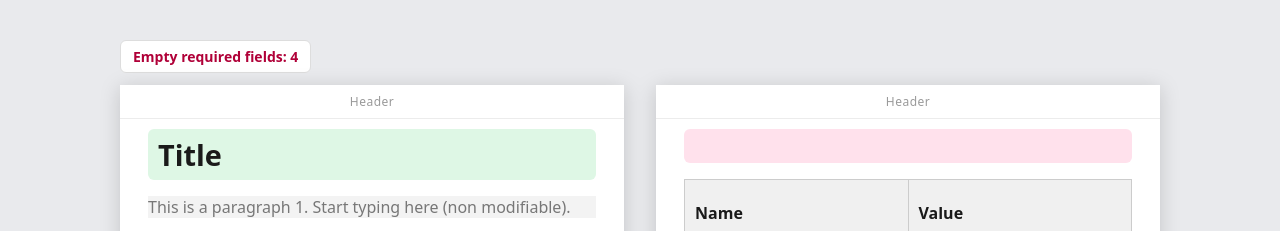
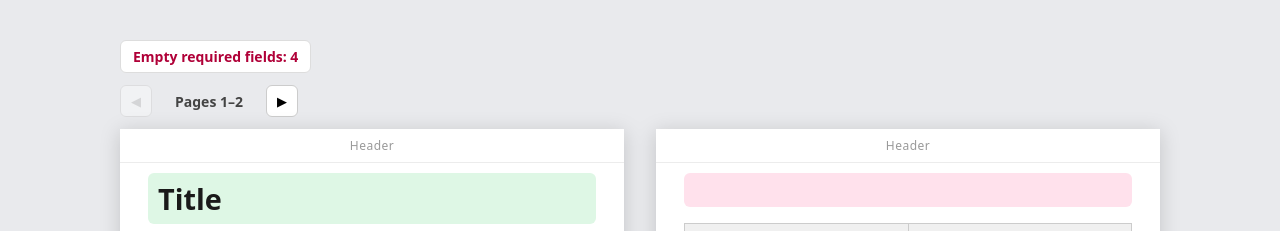
Before and after one commit to royyandzakiy/tiptap-dynamic-docs, a website built with Vite: page index.html in a window 1280 px wide. Shown: the top 231 px of the page. Built offline with nearby package versions, Linux system fonts and the light colour scheme; what @tiptap/extension-color would draw is missing.

Commit message:
added pagination

```diff
--- a/index.html
+++ b/index.html
@@ -8,6 +8,11 @@
   <body>
     <div id="app">
       <div id="empty-counter" class="counter"></div>
+      <div class="pager">
+        <button id="page-prev" title="Previous pages">◀</button>
+        <span id="page-label">Pages 1–2</span>
+        <button id="page-next" title="Next pages">▶</button>
+      </div>
       <div class="page-area">
         <div id="editor"></div>
         <div class="page-furniture" aria-hidden="true">
--- a/src/main.js
+++ b/src/main.js
@@ -787,3 +787,53 @@ document.addEventListener('mousedown', (ev) => {
   if (editor.view.dom.contains(ev.target) || bubbleEl.contains(ev.target)) return
   hideToolbar()
 })
+
+// --- Pager: navigate the spread 2 pages at a time ---------------------------
+// The multicol layout already lays out every page as a column flowing to the
+// right (clipped by overflow:hidden). We reveal further pages by scrolling the
+// editor horizontally by exactly two columns; the white panels + header/footer
+// are a fixed frame (background-attachment stays put), so only content moves.
+const pmEl = editor.view.dom
+const prevBtn = document.querySelector('#page-prev')
+const nextBtn = document.querySelector('#page-next')
+const pageLabel = document.querySelector('#page-label')
+const footLeft = document.querySelector('.pf-bottom.pf-left')
+const footRight = document.querySelector('.pf-bottom.pf-right')
+let spread = 0
+
+function spreadStep() {
+  const cs = getComputedStyle(pmEl)
+  const inner =
+    pmEl.clientWidth - (parseFloat(cs.paddingLeft) || 0) - (parseFloat(cs.paddingRight) || 0)
+  return inner + (parseFloat(cs.columnGap) || 0) // two columns + one gap
+}
+
+function maxSpread() {
+  const maxScroll = Math.max(0, pmEl.scrollWidth - pmEl.clientWidth)
+  return Math.ceil((maxScroll - 1) / spreadStep())
+}
+
+function renderPager() {
+  const ms = Math.max(0, maxSpread())
+  spread = Math.min(Math.max(0, spread), ms)
+  pmEl.scrollLeft = spread * spreadStep()
+  const l = spread * 2 + 1
+  const r = spread * 2 + 2
+  if (pageLabel) pageLabel.textContent = `Pages ${l}–${r}`
+  if (footLeft) footLeft.textContent = `Page ${l}`
+  if (footRight) footRight.textContent = `Page ${r}`
+  prevBtn.disabled = spread <= 0
+  nextBtn.disabled = spread >= ms
+}
+
+prevBtn.addEventListener('click', () => {
+  spread -= 1
+  renderPager()
+})
+nextBtn.addEventListener('click', () => {
+  spread += 1
+  renderPager()
+})
+window.addEventListener('resize', renderPager)
+editor.on('update', renderPager) // content changed → column count may change
+renderPager()
--- a/src/style.css
+++ b/src/style.css
@@ -33,6 +33,42 @@ body {
 
 .toolbar button:hover {
   background: #f0f0f0;
+}
+
+/* Pager: navigate the spread 2 pages at a time */
+.pager {
+  display: flex;
+  align-items: center;
+  gap: 12px;
+  margin-bottom: 12px;
+}
+
+.pager button {
+  width: 32px;
+  height: 32px;
+  border: 1px solid #ccc;
+  border-radius: 6px;
+  background: #fff;
+  cursor: pointer;
+  font-size: 13px;
+  line-height: 1;
+}
+
+.pager button:hover:not(:disabled) {
+  background: #f0f0f0;
+}
+
+.pager button:disabled {
+  opacity: 0.4;
+  cursor: default;
+}
+
+.pager #page-label {
+  font-size: 14px;
+  font-weight: 600;
+  color: #444;
+  min-width: 90px;
+  text-align: center;
 }
 
 /* Two-page spread: a fixed-height, 2-column box. With column-fill:auto the LEFT
```
